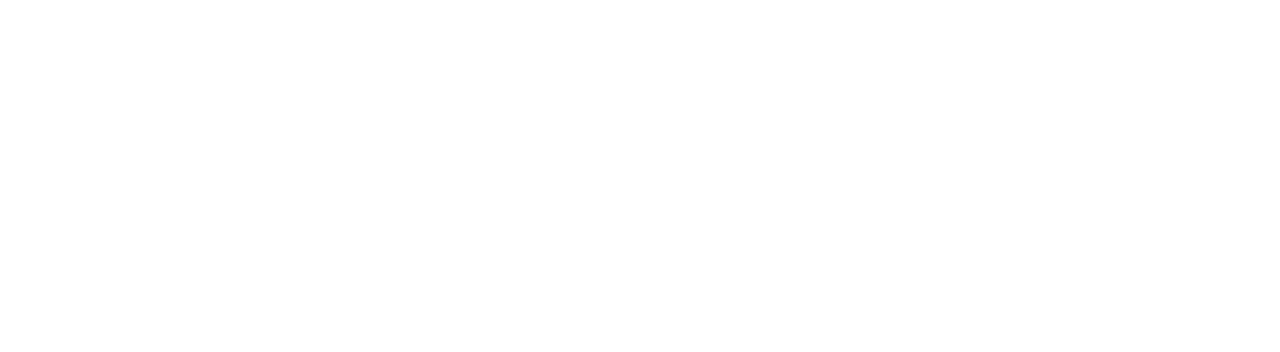
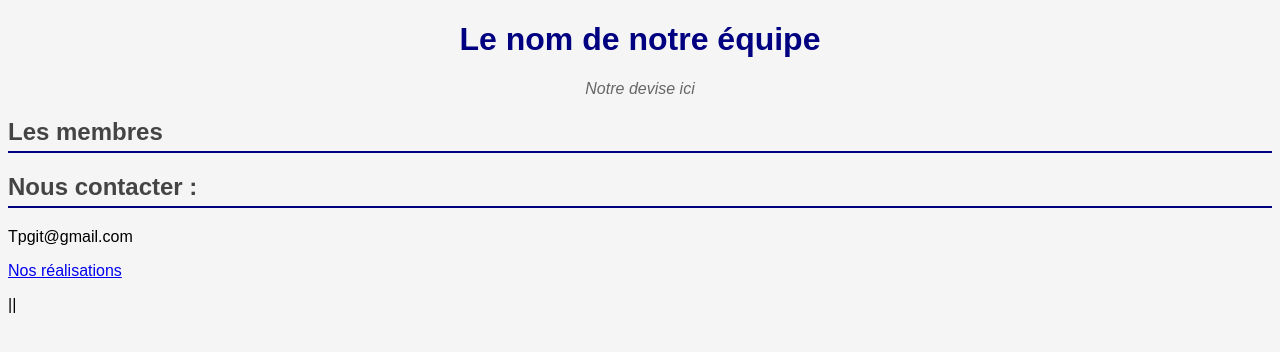
Before and after one commit to ManonDelanou/TP1-Github, a plain HTML site: page index.html in a window 1280 px wide. Drawn offline with Linux system fonts and the light colour scheme.

Commit message:
Ajoute la partie index de Manon

```diff
--- a/index.html
+++ b/index.html
@@ -1,11 +1,17 @@
 <!DOCTYPE html>
-<html lang="en">
-<head>
-    <meta charset="UTF-8">
-    <meta name="viewport" content="width=device-width, initial-scale=1.0">
-    <title>Document</title>
-</head>
-<body>
+<html lang="fr"><head><meta charset="utf-8">
+    <title>Notre équipe</title>
+    <link rel="stylesheet" href="style.css">
 
-</body>
-</html>
+</head><body>
+    <h1>Le nom de notre équipe</h1>
+    <p class="devise">Notre devise ici</p>
+
+    <h2>Les membres</h2>
+    <h2>Nous contacter : </h2>
+    <p>Tpgit@gmail.com</p>
+    <a href="projets.html">Nos réalisations</a>
+
+    <ul id="membres">
+    </ul>
+</body></html>||
```
